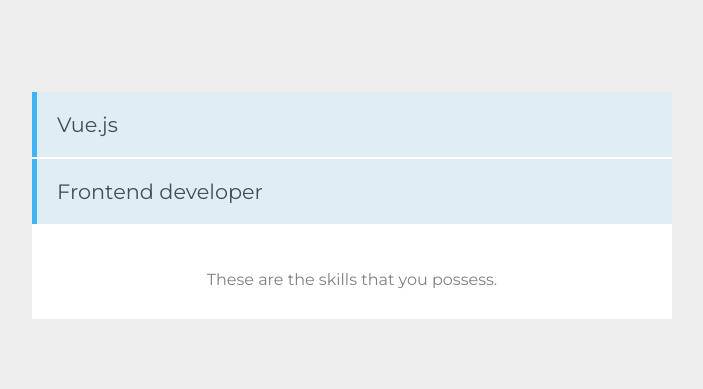
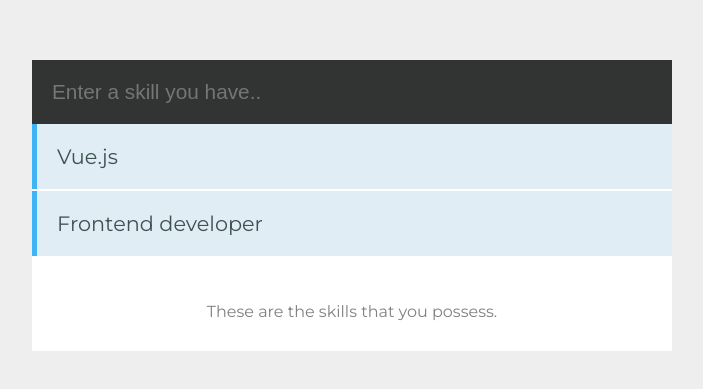
Before and after one commit to iamseye/vue-skill, a Vue app: page / in a window 1280 px wide. Shown: the part 187-576 px from the top of the page, without its empty margins (288-991 px from the left). Built offline with nearby package versions, Linux system fonts and the light colour scheme.

Commit message:
ADD: add skill funciton

```diff
--- a/src/components/Skills.vue
+++ b/src/components/Skills.vue
@@ -1,6 +1,9 @@
 <template>
   <div class="hello">
     <div class="holder">
+        <form @submit.prevent="addSkill">
+          <input type="text" placeholder="Enter a skill you have.." v-model="skill">
+        </form>
         <ul>
           <li v-for="(data, index) in skills" :key='index'>{{ data.skills }}</li>
         </ul>
@@ -15,11 +18,17 @@
   name: 'Skills',
   data() {
     return {
+      skill: '',
       skills: [
         {"skills": "Vue.js"},
         {"skills": "Frontend developer"}
-      ],
-      showAlert: true
+      ]
+    }
+  },
+  methods : {
+    addSkill(){
+      this.skills.push({skills: this.skill});
+      this.skill = '';
     }
   }
 }
@@ -55,4 +64,13 @@
     .container {
       box-shadow: 0px 0px 40px lightgray;
     }
+
+    input {
+      width: calc(100% - 40px);
+      border: 0;
+      padding: 20px;
+      font-size: 1.3em;
+      background-color: #323333;
+      color: #687F7F;
+    }
 </style>
```
